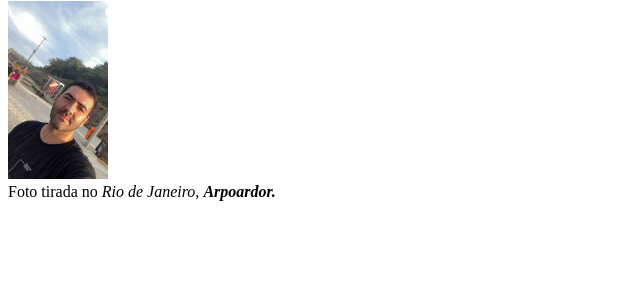
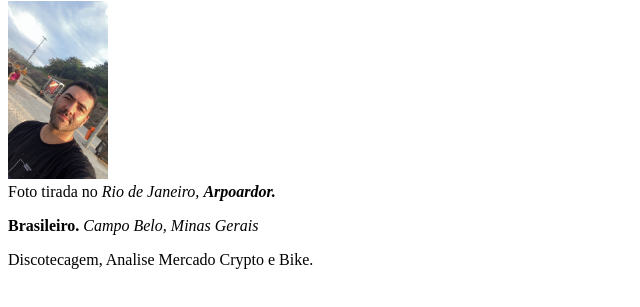
Before and after one commit to Cmcardosoo/Cmcardosoo-github.io, a plain HTML site: page index.html in a window 1280 px wide. Shown: the part 79-386 px from the top of the page, without its empty margins (0-640 px from the left). Drawn offline with Linux system fonts and the light colour scheme.

Commit message:
Anotação de Habilidades

```diff
--- a/index.html
+++ b/index.html
@@ -12,5 +12,7 @@
     <figcaption>
       Foto tirada no <i>Rio de Janeiro, <b>Arpoardor.</b></i>
     </figcaption>
+    <p><b>Brasileiro.</b> <i>Campo Belo, Minas Gerais</i></p>
+    <p>Discotecagem, Analise Mercado Crypto e Bike.</p>
   </body>
 </html>
```
